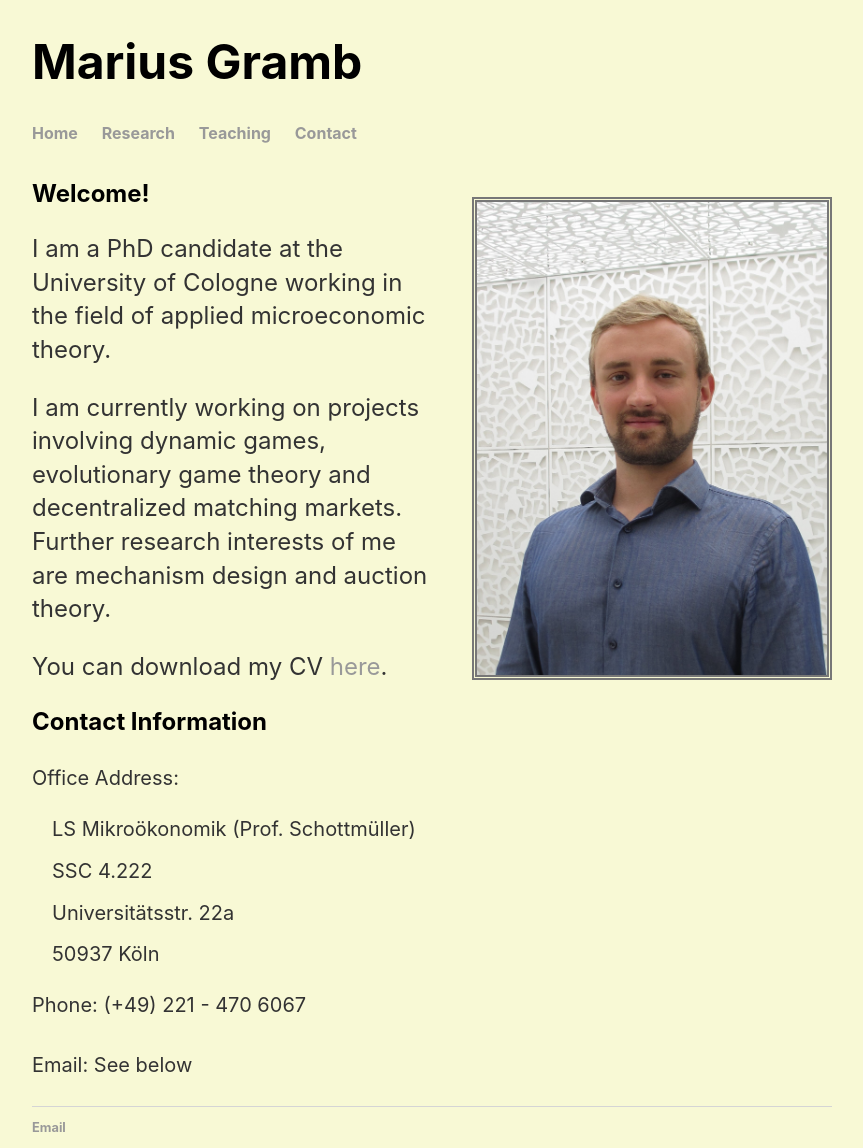
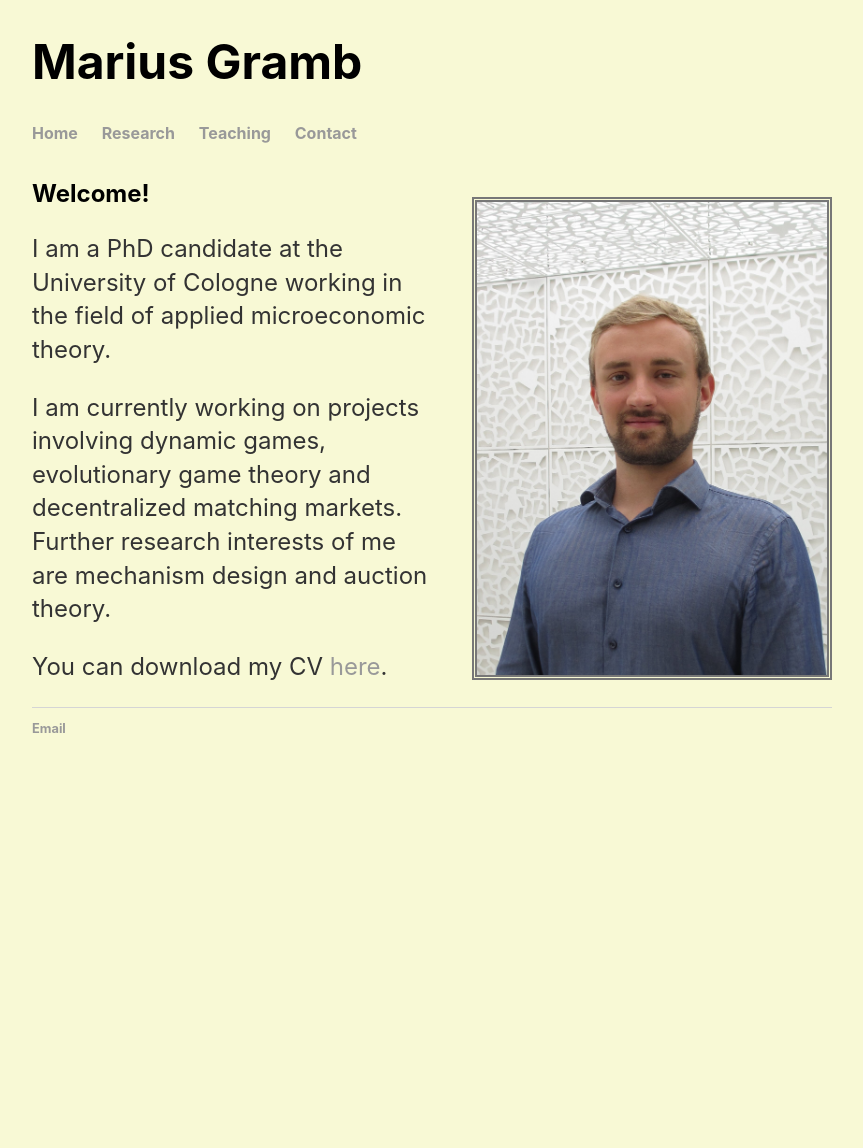
Before and after one commit to mariusgramb/mariusgramb.github.io, a Jekyll site: the page built from index.html, in a window 1280 px wide. Shown: the whole page, without its empty margins (208-1071 px from the left). Built offline with Jekyll 4.4.1, drawn with Linux system fonts in a browser that asks for light colours; after the commit the page ends 932 px from its top, so only the background shows below that.

Commit message:
Update index.html

```diff
--- a/index.html
+++ b/index.html
@@ -10,15 +10,6 @@ title: Marius Gramb
 	<p>I am currently working on projects involving dynamic games, evolutionary game theory and decentralized matching markets.
 		Further research interests of me are mechanism design and auction theory. </p>
 	<p>You can download my CV <a href="MGramb-CV.pdf" target="blank">here</a>.</p>
-
-	  <h2> Contact Information </h2>
-		<p><small>Office Address: </small></p>
-	  	<p style="text-indent:20px;line-height: 70%;margin-top:1px"> <small>LS Mikroökonomik (Prof. Schottmüller) </small></p>
-	  	<p style="text-indent:20px;line-height: 70%"> <small>SSC 4.222 </small></p>
-	  	<p style="text-indent:20px;line-height: 70%"> <small>Universitätsstr. 22a </small></p>
-	  	<p style="text-indent:20px;line-height: 70%"> <small>50937 Köln </small></p>
-		<p><small>Phone: (+49) 221 - 470 6067 </small></p>
-	  	<p><small>Email: See below </small></p>
 	</div>
   <div class="column">
 	  <img src="images/IMG_1808.jpg" alt="img" style="object-fit:contain;
```
